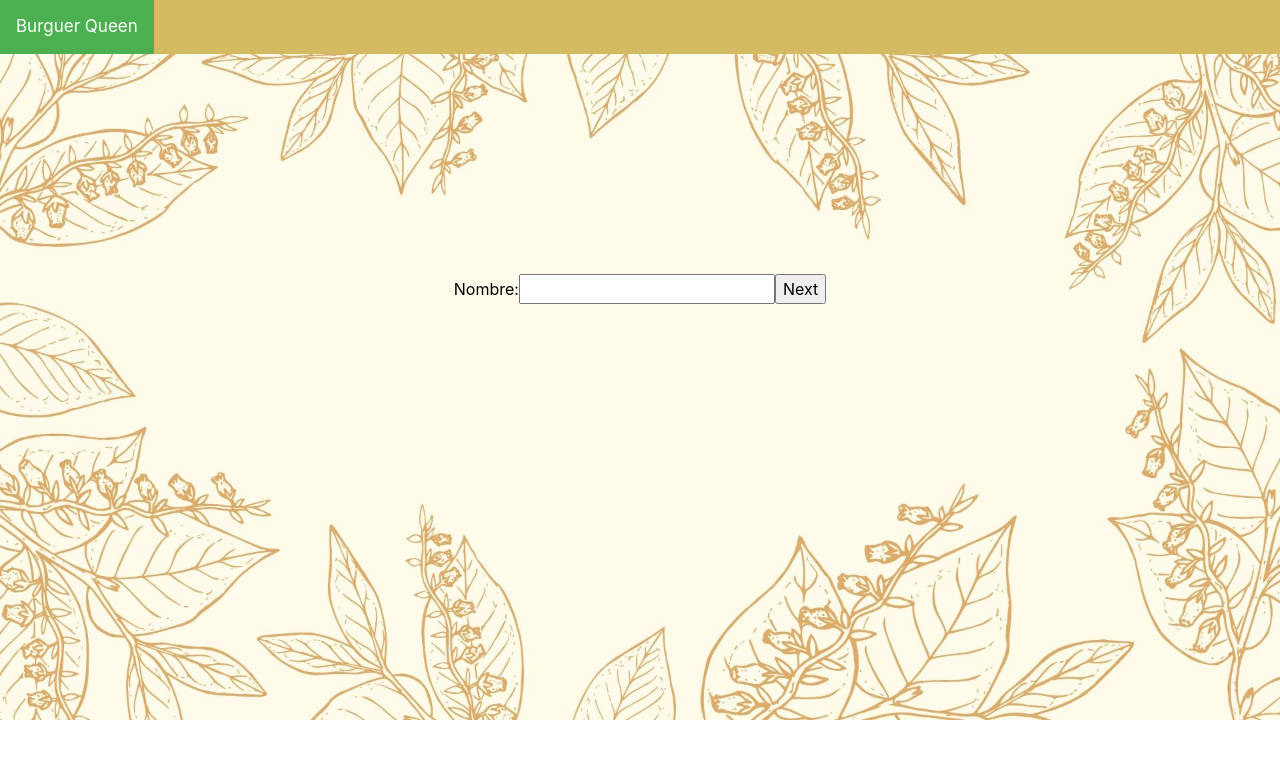
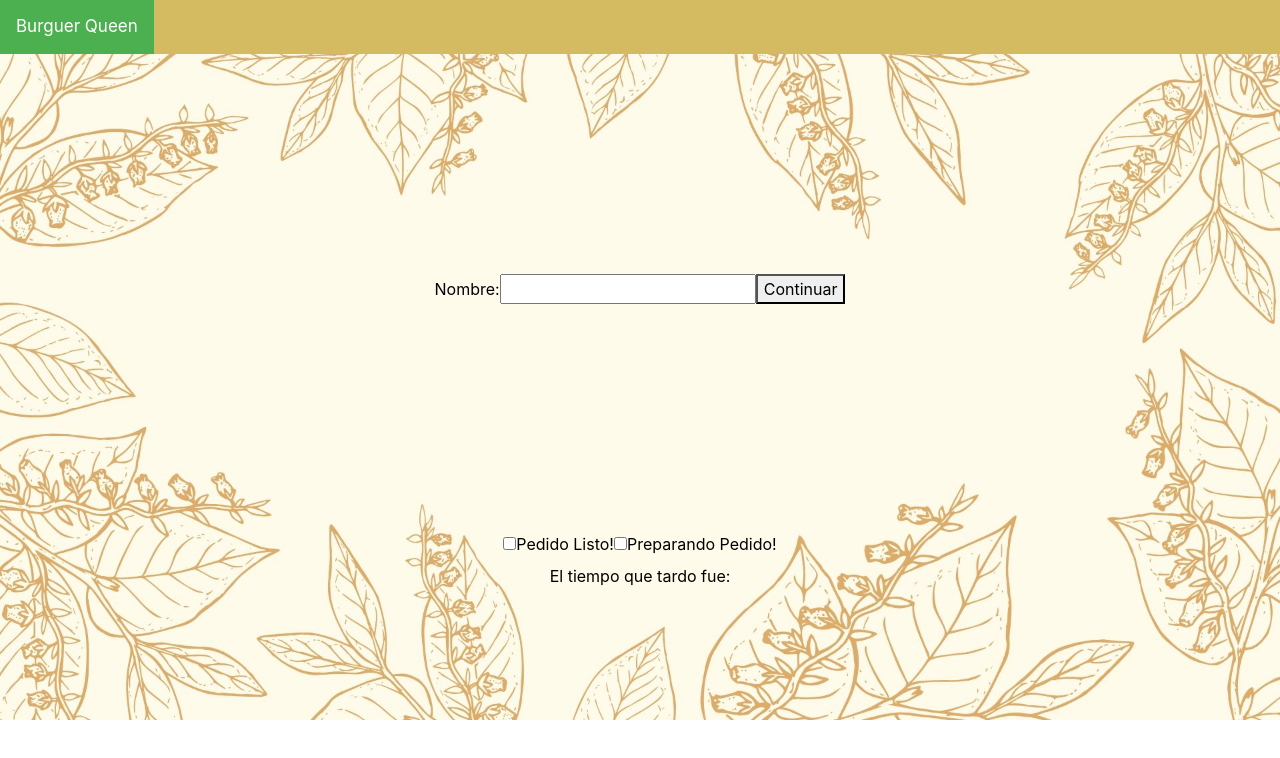
Before and after one commit to LujanWorld/GDL004-burger-queen, a React (Create React App) app: page / in a window 1280 px wide. Shown: the top 758 px of the page. Built offline with nearby package versions, Linux system fonts and the light colour scheme.

Commit message:
mapping data

```diff
--- a/src/App.js
+++ b/src/App.js
@@ -1,17 +1,20 @@
 import React, { useState } from "react";
+import { Switch, Route, Link, Router, useHistory } from "react-router-dom";
+
 import "bootstrap/dist/css/bootstrap.min.css";
 import NameForm from "./NameForm";
-// import KitchenForm from "./KitchenForm";
-
-import "./App.css";
+import KitchenForm from "./KitchenForm";
 import Main from "./Main";
 import items from "./items";
+import "./App.css";
 
 function App() {
   const [name, setName] = useState("");
   const [Kitchen, setKitchen] = useState("");
-  let showName = name === "";
+  const [displayForm, setDisplayForm] = useState(true);
+  // let showName = name === "";
   let showKitchen = Kitchen === "";
+
   return (
     <div className="App">
       <div className="topnav">
@@ -20,11 +23,17 @@ function App() {
         </a>
       </div>
 
-      {showName && <NameForm onName={setName} />}
+      {displayForm && (
+        <NameForm
+          onName={setName}
+          name={name}
+          setDisplayForm={setDisplayForm}
+        />
+      )}
 
-      {!showName && <Main items={items} />}
+      {!displayForm && <Main items={items} name={name} />}
 
-      {/* {showKitchen && <KitchenForm onKitchenorder={setKitchen} />} */}
+      {showKitchen && <KitchenForm onKitchenorder={setKitchen} />}
     </div>
   );
 }
--- /dev/null
+++ b/src/KitchenForm.js
@@ -0,0 +1,62 @@
+import React, { useState, useEffect } from "react";
+
+export default function KitchenForm(props) {
+  const [kitchenOrder, setKitchenOrder] = useState("");
+  // const [listFood, setListFood] = useState([]);
+  // const [FoodDone, setFoodDone] = useState(true);
+  // const [FoodTime, steFoodTime] = useState(0);
+
+  const handleKitchenOrder = (event) => {
+    event.preventDefault();
+
+    if (kitchenOrder === "") {
+      console.log("add a order");
+      return;
+    }
+    props.onKitchenorder(kitchenOrder);
+  };
+
+  const changeStatusOrder = (orderId, status) => {
+    // firebase.firestore().collection('order').doc(orderId).set({
+    //   status:
+    // })
+  };
+
+  // useEffect(() => {
+  //   const subC = firebase
+  //     .firestore()
+  //     .collection("order")
+  //     .onSnapshot((orders) => {
+  //       let ordersArray = [];
+  //       orders.foreach((order) =>
+  //         orderArray.push({ ...order.data(), uid: order.uid })
+  //       );
+
+  //       setOrders(ordersArray);
+  //     });
+
+  //   return () => {
+  //     subC.unsuscribe();
+  //   };
+  // }, []);
+
+  return (
+    <form className="name">
+      <label>
+        <input
+          type="checkbox"
+          checked={handleKitchenOrder}
+          onChange={setKitchenOrder}
+        />
+        Pedido Listo!
+        <input
+          type="checkbox"
+          checked={handleKitchenOrder}
+          onChange={setKitchenOrder}
+        />
+        Preparando Pedido!
+      </label>
+      <p>El tiempo que tardo fue:</p>
+    </form>
+  );
+}
--- a/src/Main.js
+++ b/src/Main.js
@@ -2,6 +2,7 @@ import React, { useState } from "react";
 import Button from "react-bootstrap/Button";
 import Card from "react-bootstrap/Card";
 import ListGroup from "react-bootstrap/ListGroup";
+//import KitchenForm from "./KitchenForm";
 
 export default function Main(props) {
   const [activeType, setActiveType] = useState("desayuno");
@@ -30,7 +31,47 @@ export default function Main(props) {
   const removeProductFromOrder = (product) => {
     setOrder(order.filter((pro) => pro.id !== product.id));
   };
-  // console.log({ order });
+
+  const addOrder = () => {
+    const products = [...order];
+    const customerName = props.name;
+    const reducer = (accumulator, currentValue) => accumulator + currentValue;
+    const price = order.reduce(
+      (totalPrice, currentProduct) => totalPrice + currentProduct.price,
+      0
+    );
+    const payload = {
+      products,
+      customerName,
+      price,
+    };
+
+    // console.log({
+    //   products,
+    //   customerName,
+    //   price,
+    // });
+    // 0 + 5.0
+    // console.log(order.reduce(price));
+    // const payload  = {
+    //   products: [],
+    //   customerName: '',
+    //   price: 0;
+    // };
+    // firebase
+    //   .firestore()
+    //   .collection("order")
+    //   .add({
+    //     product: order,
+    //     price: price,
+    //     customer: customer,
+    //   })
+    //   .then((data) => {
+    //     /** Change the state */
+    //   })
+    //   .catch((err) => {});
+  };
+  console.log({ order });
   return (
     <form className="items">
       {uniqueTypes.map((ty, index) => (
@@ -74,7 +115,9 @@ export default function Main(props) {
             </ListGroup.Item>
           ))}
           <p>El Total es: {sum}</p>
-          <Button variant="success">Enviar a cocina</Button>
+          <Button variant="success" onClick={addOrder}>
+            Enviar a cocina
+          </Button>
         </Card.Body>
       </Card>
     </form>
--- a/src/NameForm.js
+++ b/src/NameForm.js
@@ -1,25 +1,29 @@
 import React, { useState } from "react";
 
 export default function NameForm(props) {
-  const [name, setName] = useState("");
+  const handleName = (event) => {
+    props.onName(event.target.value);
+  };
 
-  const handleName = (event) => {
+  const handleSubmit = (event) => {
     event.preventDefault();
-
-    if (name === "") {
-      console.log("add a name");
-      return;
-    }
-    props.onName(name);
+    props.setDisplayForm(false);
   };
 
   return (
-    <form className="name">
+    <form className="name" onSubmit={handleSubmit}>
       <label>
         Nombre:
-        <input type="text" name="name" onChange={setName} />
+        <input
+          type="text"
+          name="name"
+          value={props.name}
+          onChange={handleName}
+        />
       </label>
-      <input type="submit" value="Next" onClick={handleName} />
+      <button type="submit" value="Next">
+        Continuar
+      </button>
     </form>
   );
 }
```
Also changed, not shown: src/Kitchen.js (deleted, +0 -25 lines).
